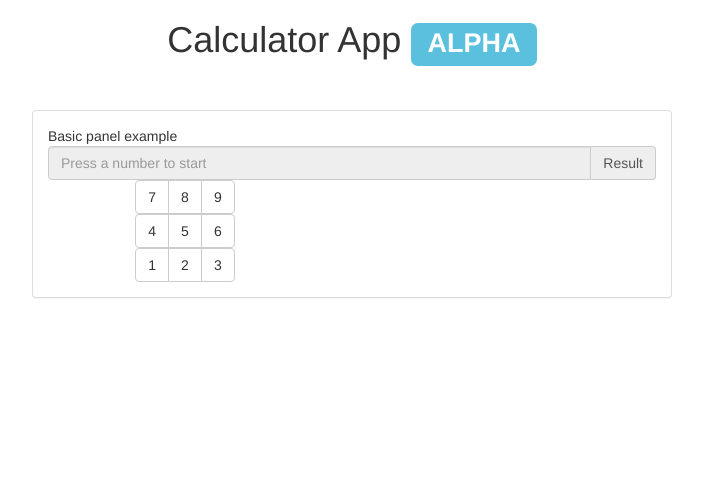
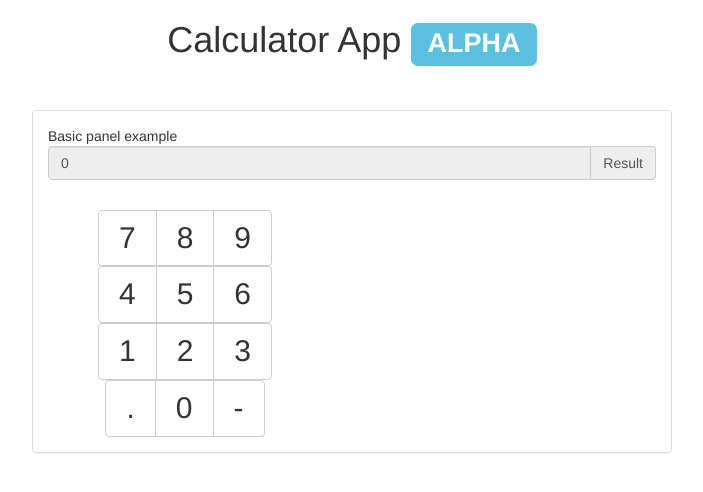
Before and after one commit to aleksimonaco/calculator, a PHP site: page / in a window 1280 px wide. Shown: the top 492 px of the page, without its empty margins (288-991 px from the left). Run offline with PHP 8.4, Linux system fonts and the light colour scheme; some libraries are stand-ins or nearby versions.

Commit message:
Simple button functions

```diff
--- a/calculator.js
+++ b/calculator.js
@@ -14,8 +14,20 @@ var data = {
 		leftButton: 1,
 		centerButton: 2,
 		rightButton: 3
+	}, {
+		leftButton: ".",
+		centerButton: 0,
+		rightButton: "-"
 	}
 	]
 };
 
 $('.numberbuttons').append(template(data));
+
+$("#1, #2, #3, #4, #5, #6, #7, #8, #9, #0").click(function() {
+	if($("#progress").val() == 0){
+		$("#progress").val($(this).val());
+	}else{
+		$("#progress").val($("#progress").val() + $(this).val());
+	}
+});
--- a/index.html
+++ b/index.html
@@ -28,7 +28,7 @@
 		    	Basic panel example
 
 		    	<div class="input-group">
-				  <input type="text" disabled class="form-control" placeholder="Press a number to start" aria-describedby="basic-addon2">
+				  <input id="progress" type="text" disabled class="form-control" placeholder="Press a number to start" aria-describedby="basic-addon2" value="0">
 				  <span class="input-group-addon" id="basic-addon2">Result</span>
 				</div>
 
@@ -37,9 +37,9 @@
           <div class="row">
 
             <div class="btn-group" role="group" aria-label="...">
-              <button type="button" class="btn btn-default">{{leftButton}}</button>
-              <button type="button" class="btn btn-default">{{centerButton}}</button>
-              <button type="button" class="btn btn-default">{{rightButton}}</button>
+              <button id="{{leftButton}}" type="button" class="btn btn-default numberbutton" value="{{leftButton}}">{{leftButton}}</button>
+              <button id="{{centerButton}}" type="button" class="btn btn-default numberbutton" value="{{centerButton}}">{{centerButton}}</button>
+              <button id="{{rightButton}}" type="button" class="btn btn-default numberbutton" value="{{rightButton}}">{{rightButton}}</button>
             </div>
 
           </div>
--- a/styles.css
+++ b/styles.css
@@ -19,4 +19,11 @@ h1 {
 .numberbuttons{
 	text-align: center;
 	width: 50%;
+	margin-top: 30px;
 }
+
+.numberbutton {
+	font-size: 30px;
+	padding-left: 20px;
+	padding-right: 20px;
+}
```
